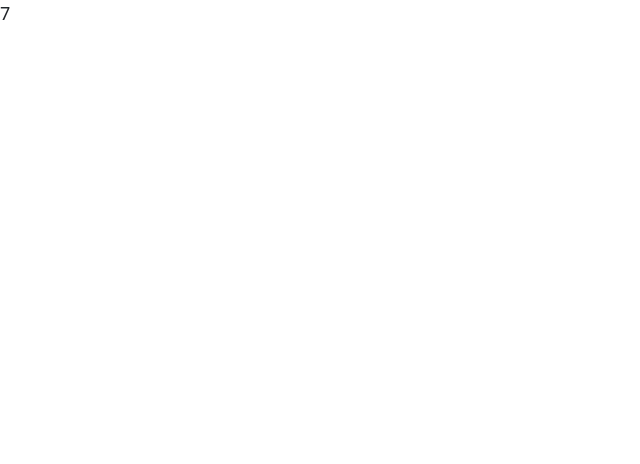
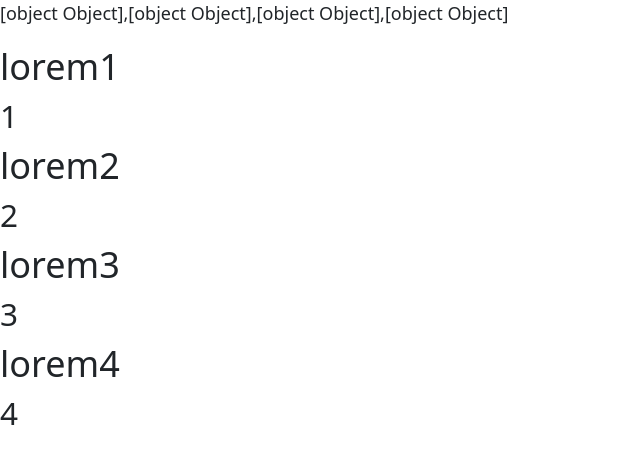
Before and after one commit to trevorius/SvelteDeAaZ-v1, a Svelte app: page / in a window 1280 px wide. Shown: the top 464 px of the page, without its empty margins (0-640 px from the left). Built offline with nearby package versions, Linux system fonts and the light colour scheme.

Commit message:
custom stores

```diff
--- a/src/App.svelte
+++ b/src/App.svelte
@@ -4,8 +4,13 @@
   import { onDestroy } from 'svelte';
   let content;
   //subscribe  gets data don't forget to unsubscribe from memory on destroy
-  let cleanstorData = storeData.subscribe((value) => {
+  // let cleanstorData =
+  storeData.subscribe((value) => {
     content = value;
+  });
+  storeData.addBox({
+    id: 4,
+    txt: 'lorem4',
   });
 
   // onDestroy(() => {
@@ -53,6 +58,12 @@
 
 <div class="content">
   <p>{content}</p>
+  {#each content as box (box.id)}
+    <div>
+      <h2>{box.txt}</h2>
+      <h3>{box.id}</h3>
+    </div>
+  {/each}
 </div>
 
 <!--
--- a/src/stores/store.js
+++ b/src/stores/store.js
@@ -14,19 +14,49 @@ writable can be edited by imports and readable can be edited by its'self.
 // export default text;
 
 
-import { readable } from 'svelte/store';
-let counter = 0;
+// import { readable } from 'svelte/store';
+// let counter = 0;
 
-const timer = readable(
+// const timer = readable(
 
-  counter
-  , (callback) => {
-    const interval = setInterval(() => {
-      counter++;
-      callback(counter)
-    }, 1000)
-    return () => { clearInterval(interval) }
+//   counter
+//   , (callback) => {
+//     const interval = setInterval(() => {
+//       counter++;
+//       callback(counter)
+//     }, 1000)
+//     return () => { clearInterval(interval) }
+//   }
+// )
+
+// export default timer;
+
+/* Custom Stores */
+import { writable } from 'svelte/store';
+
+const customStoreBox = () => {
+  const boxes = writable([
+    {
+      id: 1,
+      txt: "lorem1"
+    },
+    {
+      id: 2,
+      txt: "lorem2"
+    },
+    {
+      id: 3,
+      txt: "lorem3"
+    },
+  ]);
+  return {
+    subscribe: boxes.subscribe,
+    addBox: (box) => {
+      boxes.update(boxes => {
+        return [...boxes, box]
+      })
+    }
   }
-)
+}
 
-export default timer;
+export default customStoreBox();
```
